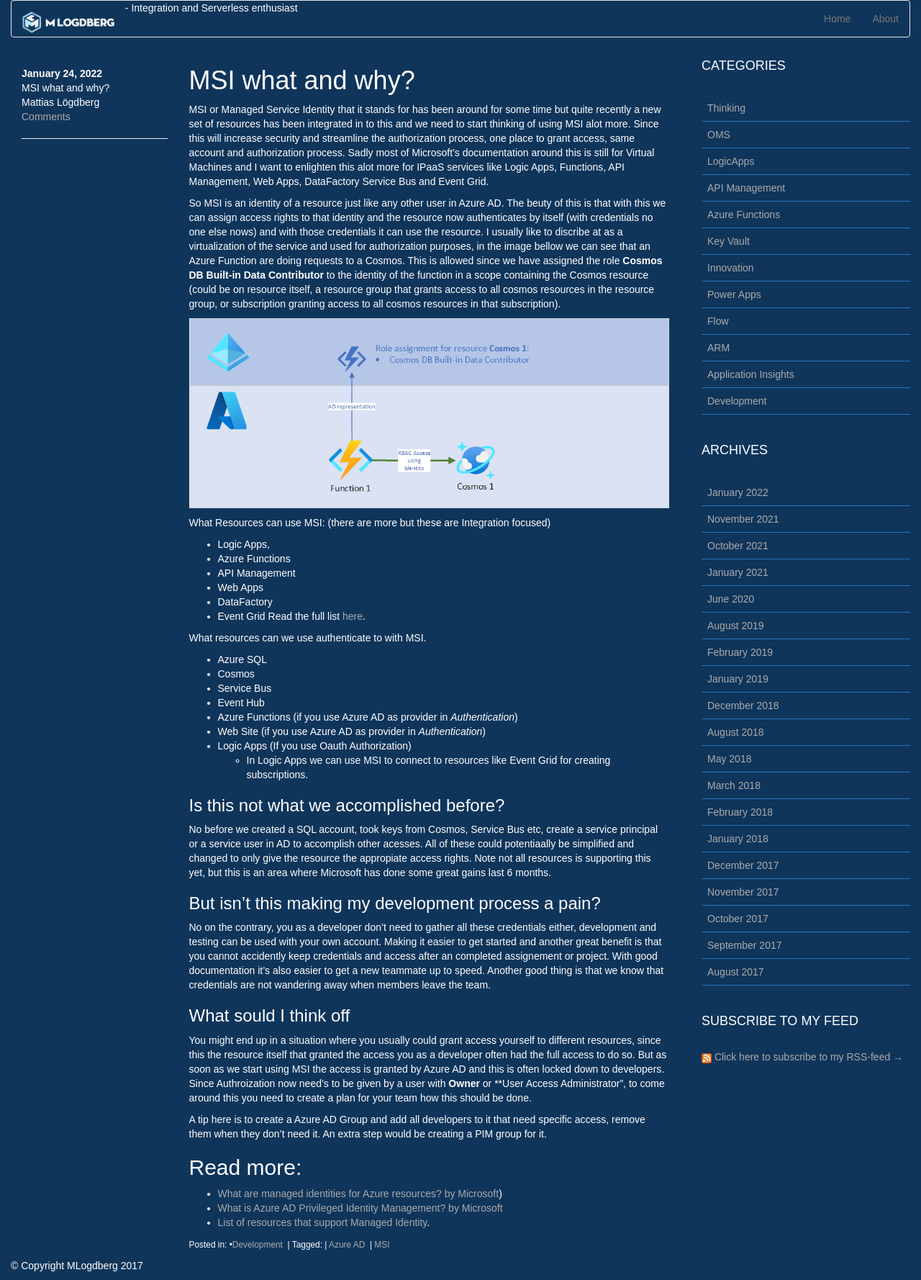
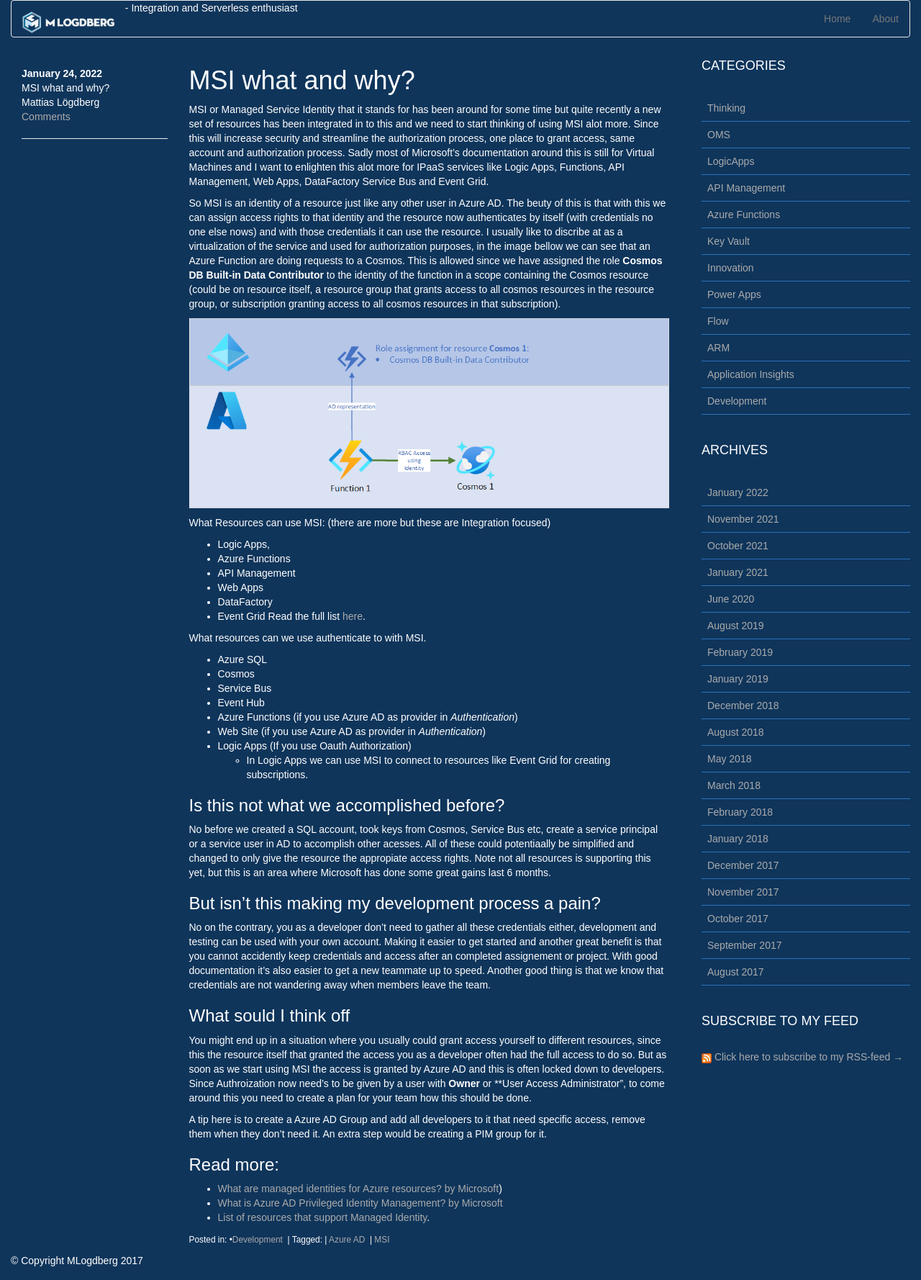
Before and after one commit to MLogdberg/mlogdberg.github.io, a Jekyll site: the page built from _posts/2022-01-24-MSI what and why.md, in a window 1280 px wide. Shown: the whole page at 72% size. Built offline with Jekyll 4.4.1, drawn with Linux system fonts in a browser that asks for light colours; nearby versions of some CDN libraries; some web fonts are replaced; comment, search, counter and statistics services are not loaded.

Commit message:
one more change

```diff
--- a/_posts/2022-01-24-MSI what and why.md
+++ b/_posts/2022-01-24-MSI what and why.md
@@ -49,7 +49,7 @@
 
 A tip here is to create a Azure AD Group and add all developers to it that need specific access, remove them when they don't need it. An extra step would be creating a PIM group for it.
 
-## Read more:
+### Read more:
 * [What are managed identities for Azure resources? by Microsoft](https://docs.microsoft.com/en-us/azure/active-directory/managed-identities-azure-resources/overview))
 * [What is Azure AD Privileged Identity Management? by Microsoft](https://docs.microsoft.com/en-us/azure/active-directory/privileged-identity-management/pim-configure)
 * [List of resources that support Managed Identity](https://docs.microsoft.com/en-us/azure/active-directory/managed-identities-azure-resources/services-support-managed-identities).
```
